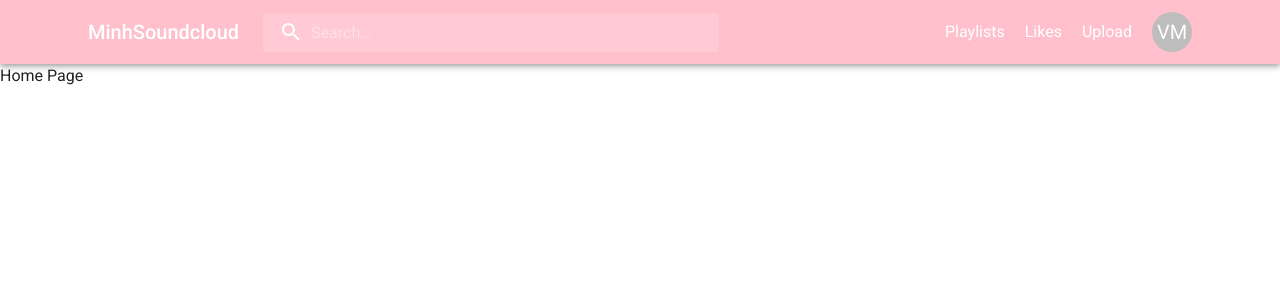
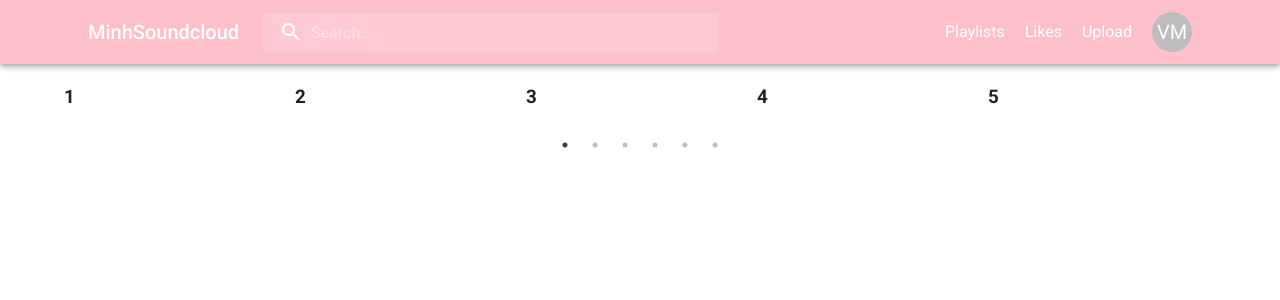
Before and after one commit to nvminh162/soundcloud-app, a Next.js app in the folder soundcloud-nextjs-frontend/: page / in a window 1280 px wide. Shown: the top 300 px of the page. Built offline with nearby package versions, Linux system fonts and the light colour scheme.

Commit message:
feat: implement MainSlider component and update HomePage layout

```diff
--- a/soundcloud-nextjs-frontend/src/app/page.tsx
+++ b/soundcloud-nextjs-frontend/src/app/page.tsx
@@ -1,8 +1,10 @@
+import MainSlider from "@/components/main/main.slider";
+import { Container } from "@mui/material";
 
 export default function HomePage() {
     return (
-        <div>
-            Home Page
-        </div>
+        <Container>
+            <MainSlider/>
+        </Container>
     );
 }
--- /dev/null
+++ b/soundcloud-nextjs-frontend/src/components/main/main.slider.tsx
@@ -0,0 +1,40 @@
+'use client';
+
+import 'slick-carousel/slick/slick.css';
+import 'slick-carousel/slick/slick-theme.css';
+import Slider from 'react-slick';
+import { Settings } from 'react-slick';
+
+export default function MainSlider() {
+    const settings: Settings = {
+        dots: true,
+        infinite: true,
+        speed: 500,
+        slidesToShow: 5,
+        slidesToScroll: 1,
+        nextArrow: <div style={{ backgroundColor: "red" }}>Next</div>,
+        prevArrow: <div>Previous</div>
+    };
+    return (
+        <Slider {...settings}>
+            <div>
+                <h3>1</h3>
+            </div>
+            <div>
+                <h3>2</h3>
+            </div>
+            <div>
+                <h3>3</h3>
+            </div>
+            <div>
+                <h3>4</h3>
+            </div>
+            <div>
+                <h3>5</h3>
+            </div>
+            <div>
+                <h3>6</h3>
+            </div>
+        </Slider>
+    );
+}
```
